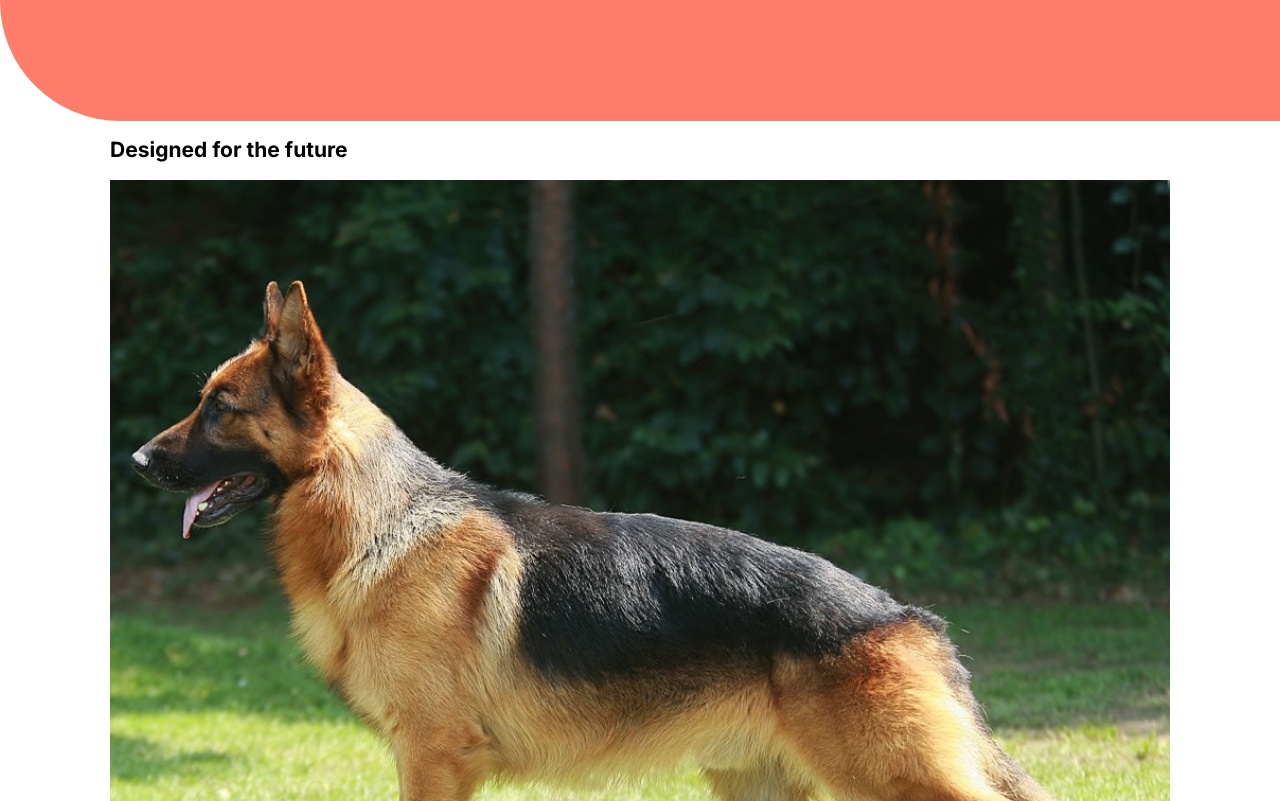
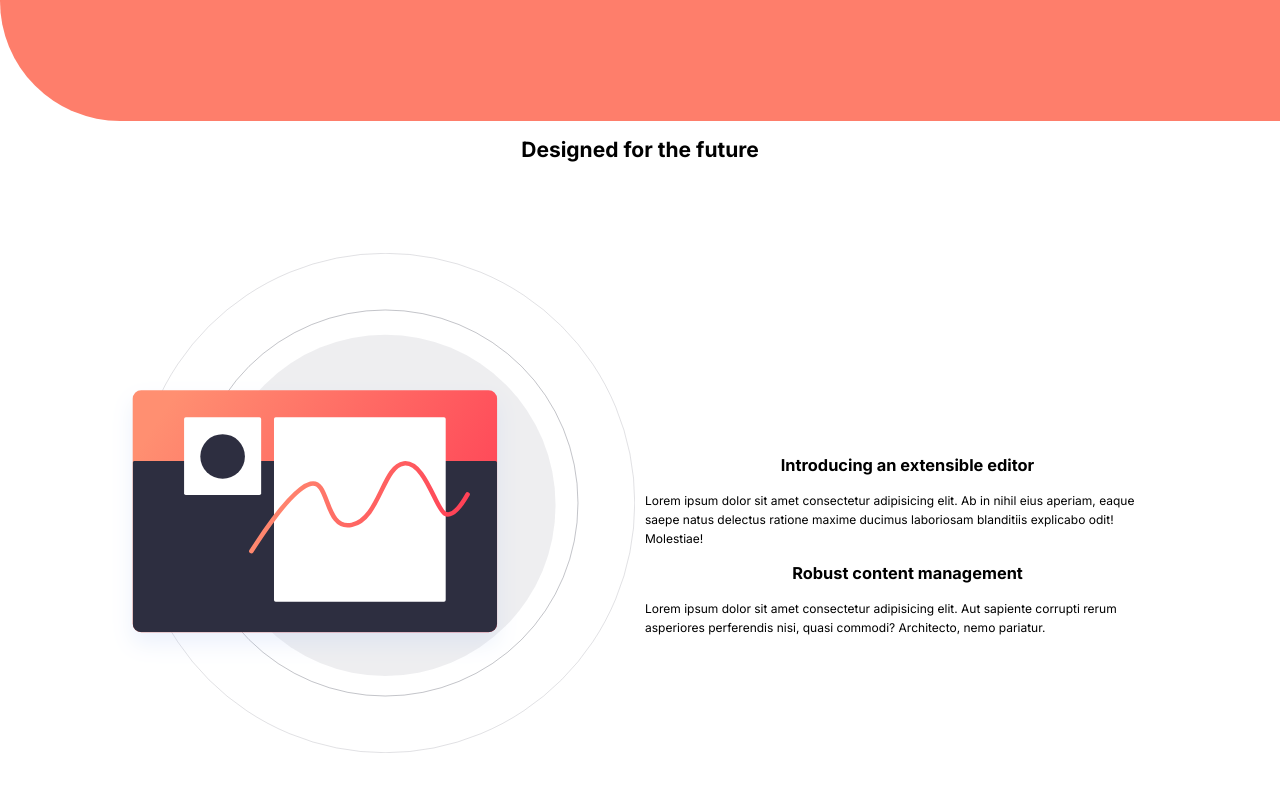
Before and after one commit to BIT-Desarrollo-Web-MEAN-Stack-2025-1/Blogr, a plain HTML site: page index.html in a window 1280 px wide. Shown: the part 399-1200 px from the top of the page. Drawn offline with Linux system fonts and the light colour scheme.

Commit message:
[+] index.html: Section Designed for the Future. Estructura del contenido autoajustable (Mobile/Destop)

```diff
--- a/css/main.css
+++ b/css/main.css
@@ -24,6 +24,7 @@ html {
 body {
     font-size: 1.4rem;          /** 14px; */
     font-family: "Inter", sans-serif;
+    text-align: center;
 }
 
 .main-container {
@@ -135,10 +136,39 @@ body {
 }
 
 /** Main: Section Designed for the Future */
+.content-designed-for-the-future {
+    margin: 9rem 0;
+}
+
 .img-designed-for-the-future {
     max-width: 100%;
     width: 100%;
+    margin-bottom: 8rem;
 }
+
+.content-designed-for-the-future p {
+    /* color: blue; */
+    text-align: left;
+    line-height: 1.9rem;
+    font-size: 1.2rem;
+}
+
+.section-2 {
+    /* border: 1px solid; */
+    width: 84%;
+    margin: 0 auto;
+}
+
+@media ( min-width: 567px ) {}
+@media ( min-width: 768px ) {
+    .content-designed-for-the-future {
+        display: flex;
+        gap: 1rem;
+        align-items: center;
+        justify-content: center;
+    }
+}
+
 
 /** Footer */
 .footer {
@@ -175,6 +205,7 @@ body {
         max-width: 72rem;
         padding: 0 2.4rem;
     }
+    /** Header */
     .navbar__left {
         flex-basis: 15rem;
     }
@@ -196,6 +227,12 @@ body {
     .icon-hamburguer {
         display: none;
     }
+    /** Main: Section Designed for the Future */
+    .section-1,
+    .section-2 {
+        flex: 1;
+    }
+
 }
 @media ( min-width: 992px ) {
     .container {
--- /dev/null
+++ b/css/order.css
@@ -0,0 +1,3 @@
+.father .child {
+    border: 1px solid red;
+}
--- a/index.html
+++ b/index.html
@@ -67,15 +67,15 @@
             </section>
             <section class="section-designed-for-the-future section">
                 <div class="container">
+                    <h2>Designed for the future</h2>
                     <div class="content-designed-for-the-future">
-                        <h2>Designed for the future</h2>
                         <div class="section-1">
                             <!-- Forma de colocar imagenes autoajustables de diferentes fuentes (varias imagenes) -->
                             <picture>
-                                <source media="(max-width: 567px)" srcset="./images/german-shepherd-mobile.jpg" />
-                                <source media="(min-width: 768px)" srcset="./images/german-shepherd-desktop.jpg" />
+                                <source media="(max-width: 567px)" srcset="./images/illustration-editor-mobile.png" />
+                                <source media="(min-width: 768px)" srcset="./images/illustration-editor-desktop.svg" />
 
-                                <img class="img img-designed-for-the-future" src="./images/german-shepherd-mobile.jpg" alt="Image: Ilustration Editor Desktop" />
+                                <img class="img img-designed-for-the-future" src="./images/illustration-editor-mobile.png" alt="Image: Ilustration Editor Desktop" />
                             </picture>
 
                             <!-- Forma convencional de agregar imagenes -->
```
Also changed, not shown: order.html (added, +28 -0 lines), images/illustration-editor-mobile.png (added).
